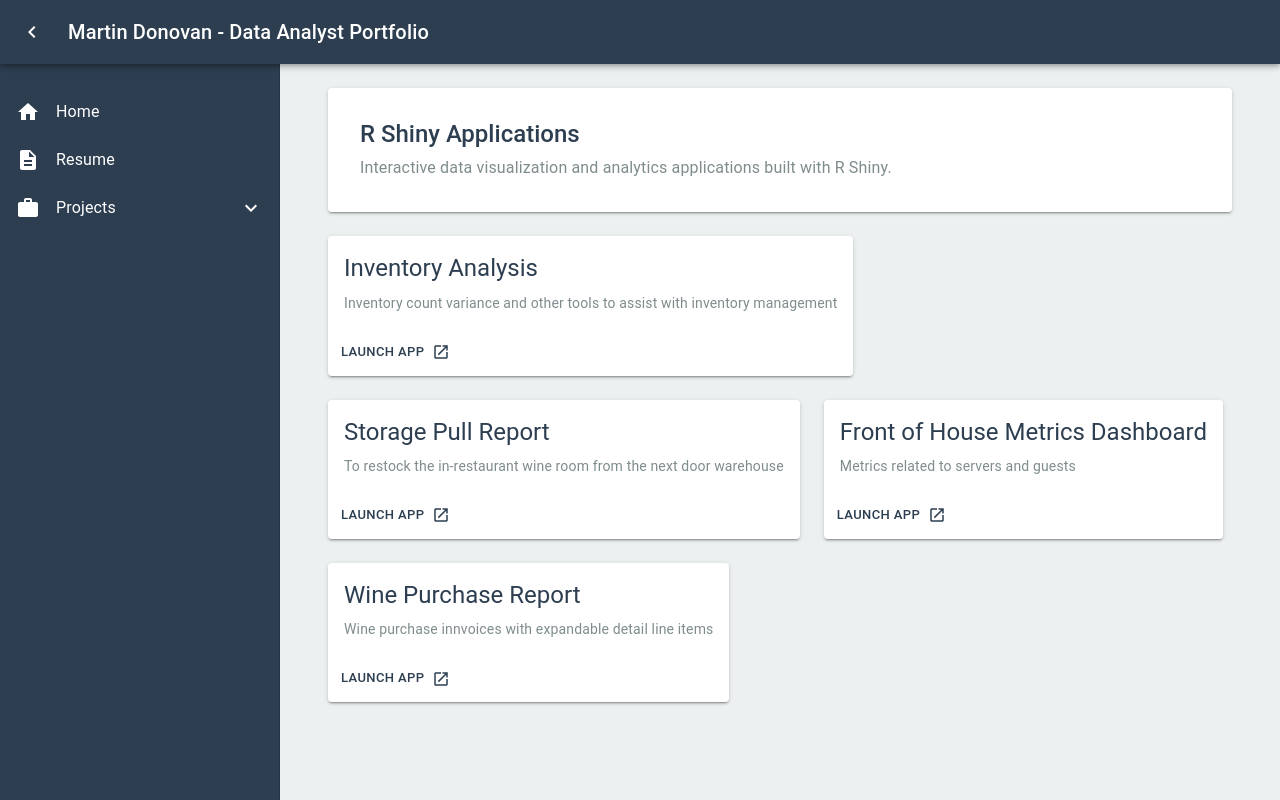
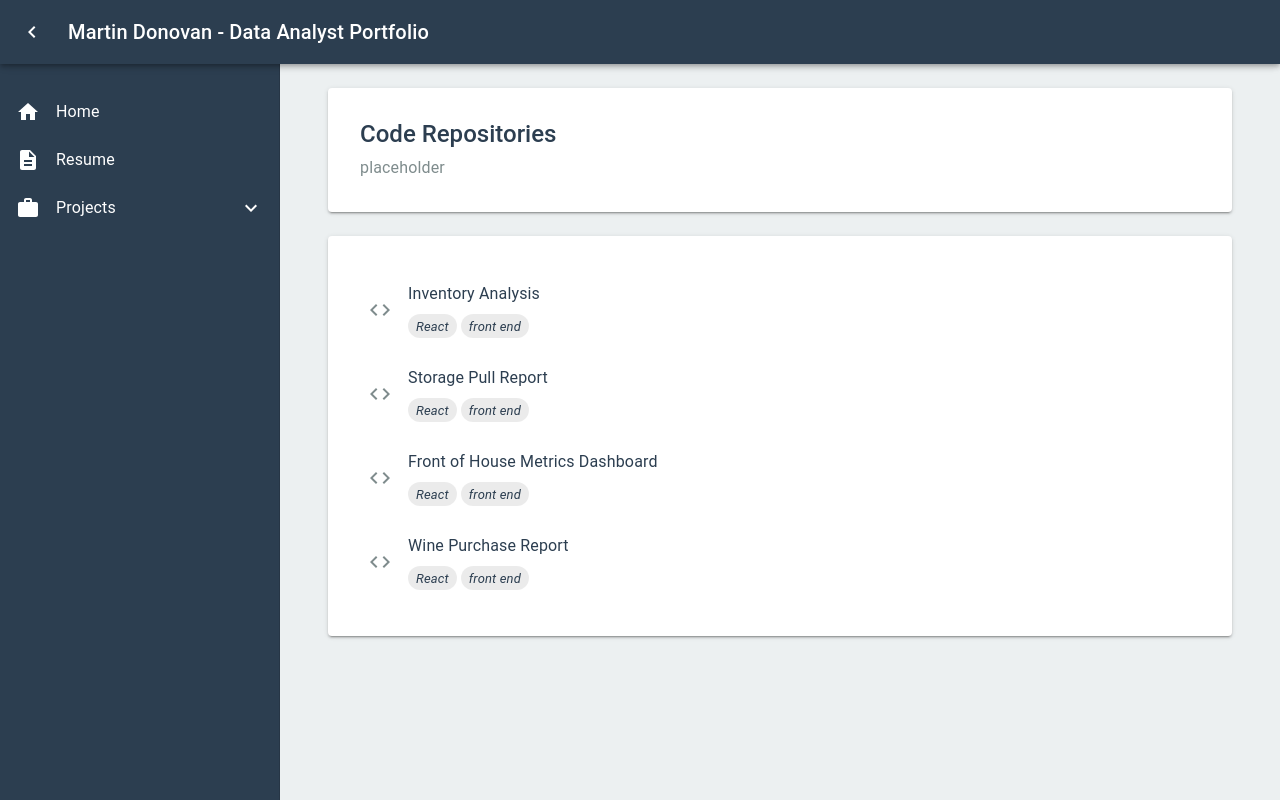
Before and after one commit to mdonovan3/Portfolio, a React (Vite) app: page /projects/shiny-apps in a window 1280 px wide. Built offline with nearby package versions, Linux system fonts and the light colour scheme.

Commit message:
changed shinyapps to list style

```diff
--- a/src/pages/ShinyApps.jsx
+++ b/src/pages/ShinyApps.jsx
@@ -1,79 +1,94 @@
 import {
   Container,
+  List,
+  ListItem,
+  ListItemText,
+  ListItemButton,
   Paper,
   Typography,
-  Box,
   Card,
   CardContent,
   CardActions,
   Button,
   Grid,
-} from '@mui/material';
-import { Launch } from '@mui/icons-material';
+  Chip,
+} from "@mui/material";
+import { GitHub, Star, Code } from "@mui/icons-material";
 
 const ShinyApps = () => {
   const shinyApps = [
     {
-      title: 'Inventory Analysis',
-      description: 'Inventory count variance and other tools to assist with inventory management',
-      url: 'https://martindonovan.shinyapps.io/InventoryAnalysis/',
+      title: "Inventory Analysis",
+      description:
+        "Inventory count variance and other tools to assist with inventory management",
+      url: "https://martindonovan.shinyapps.io/InventoryAnalysis/",
+      tags: ["React", "front end"],
     },
     {
-      title: 'Storage Pull Report',
-      description: 'To restock the in-restaurant wine room from the next door warehouse',
-      url: 'https://martindonovan.shinyapps.io/StoragePullReport/',
+      title: "Storage Pull Report",
+      description:
+        "To restock the in-restaurant wine room from the next door warehouse",
+      url: "https://martindonovan.shinyapps.io/StoragePullReport/",
+      tags: ["React", "front end"],
     },
     {
-      title: 'Front of House Metrics Dashboard',
-      description: 'Metrics related to servers and guests',
-      url: 'https://martindonovan.shinyapps.io/FOHDashboard/',
+      title: "Front of House Metrics Dashboard",
+      description: "Metrics related to servers and guests",
+      url: "https://martindonovan.shinyapps.io/FOHDashboard/",
+      tags: ["React", "front end"],
     },
     {
-      title: 'Wine Purchase Report',
-      description: 'Wine purchase innvoices with expandable detail line items',
-      url: 'https://martindonovan.shinyapps.io/StoragePullReport/',
-    }
+      title: "Wine Purchase Report",
+      description: "Wine purchase innvoices with expandable detail line items",
+      url: "https://martindonovan.shinyapps.io/StoragePullReport/",
+      tags: ["React", "front end"],
+    },
   ];
 
   return (
     <Container maxWidth="lg">
       <Paper elevation={2} sx={{ p: 4, mb: 3 }}>
-        <Typography variant="h3" gutterBottom sx={{ color: '#2c3e50' }}>
-          R Shiny Applications
+        <Typography variant="h3" gutterBottom sx={{ color: "#2c3e50" }}>
+          Code Repositories
         </Typography>
         <Typography variant="body1" color="text.secondary">
-          Interactive data visualization and analytics applications built with R
-          Shiny.
+          placeholder
         </Typography>
       </Paper>
 
-      <Grid container spacing={3}>
-        {shinyApps.map((app, index) => (
-          <Grid item xs={12} md={6} key={index}>
-            <Card elevation={2}>
-              <CardContent>
-                <Typography variant="h5" gutterBottom sx={{ color: '#2c3e50' }}>
-                  {app.title}
-                </Typography>
-                <Typography variant="body2" color="text.secondary">
-                  {app.description}
-                </Typography>
-              </CardContent>
-              <CardActions>
-                <Button
-                  size="small"
-                  endIcon={<Launch />}
-                  href={app.url}
-                  target="_blank"
-                  sx={{ color: '#2c3e50' }}
-                >
-                  Launch App
-                </Button>
-              </CardActions>
-            </Card>
-          </Grid>
-        ))}
-      </Grid>
+      <Paper elevation={2} sx={{ p: 3 }}>
+        <List>
+          {shinyApps.map((app, index) => (
+            <ListItem key={index} disablePadding>
+              <ListItemButton
+                component="a"
+                href={app.url}
+                target="_blank"
+                sx={{
+                  "&:hover": { backgroundColor: "rgba(0, 0, 0, 0.04)" },
+                }}
+              >
+                <Code sx={{ mr: 2, color: "#7f8c8d" }} />
+                <ListItemText
+                  primary={app.title}
+                  secondary={
+                    <div style={{ marginTop: "8px" }}>
+                      {app.tags.map((tag) => (
+                        <Chip
+                          key={tag}
+                          label={<em>{tag}</em>}
+                          size="small"
+                          sx={{ mr: 0.5 }}
+                        />
+                      ))}
+                    </div>
+                  }
+                />
+              </ListItemButton>
+            </ListItem>
+          ))}
+        </List>
+      </Paper>
     </Container>
   );
 };
```
Also changed, not shown: src/pages/Repositories orig.jsx (deleted, +0 -87 lines).
